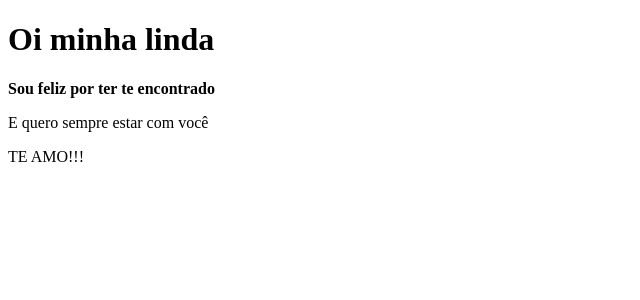
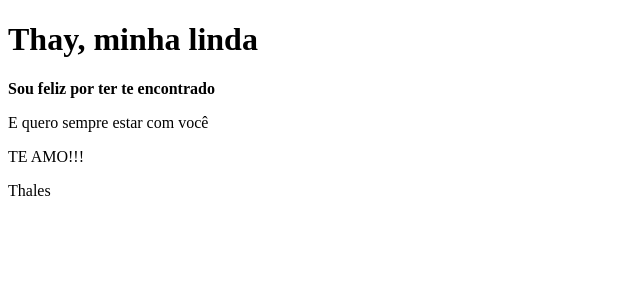
Before and after one commit to CodeThales/clone-tabnews, a Next.js app: page / in a window 1280 px wide. Shown: the top 300 px of the page, without its empty margins (0-640 px from the left). Built offline with nearby package versions, Linux system fonts and the light colour scheme.

Commit message:
insert declarations to text

```diff
--- a/pages/index.js
+++ b/pages/index.js
@@ -1,10 +1,11 @@
 function Home(){
 
     return <>
-        <h1>Oi minha linda</h1>
+        <h1>Thay, minha linda</h1>
         <strong>Sou feliz por ter te encontrado</strong>
         <p>E quero sempre estar com você</p>
         <p>TE AMO!!!</p>
+        <span>Thales</span>
     </>;
 
 }
```
